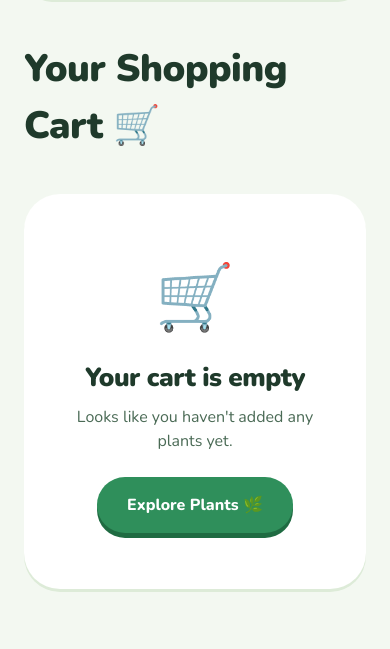
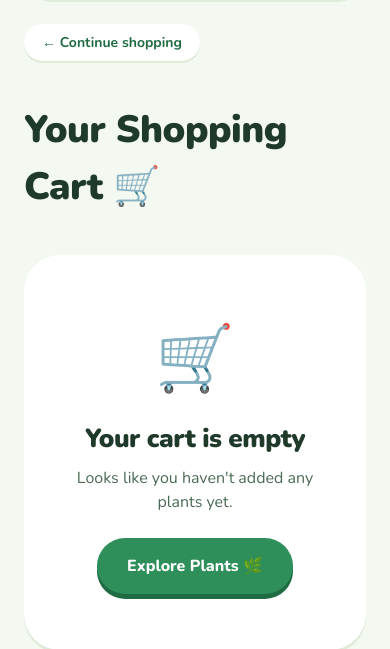
Before and after one commit to Akshatha-k2006/CodeAlpha_E-Commerce, a Django app: page /cart/ in a window 390 px wide. Shown: the part 187-836 px from the top of the page. Run offline with Django 5.2, Linux system fonts and the light colour scheme.

Commit message:
Added functional back button

```diff
--- a/plantnest/static/css/style.css
+++ b/plantnest/static/css/style.css
@@ -1082,4 +1082,30 @@ footer {
   .order-header {
     flex-direction: column;
   }
+
+  /* ---------- Back links ---------- */
+  .back-bar {
+    width: calc(100% - 48px);
+    max-width: 1180px;
+    margin: 24px auto 0;
+  }
+
+  .back-link {
+    display: inline-flex;
+    align-items: center;
+    gap: 6px;
+    padding: 8px 18px;
+    background: var(--white);
+    color: var(--green-dark);
+    font-weight: 700;
+    font-size: 14px;
+    text-decoration: none;
+    border-radius: 999px;
+    box-shadow: 0 2px 0 var(--line);
+    transition: background 0.15s;
+  }
+
+  .back-link:hover {
+    background: var(--mint-soft);
+  }
 }
--- a/plantnest/templates/cart.html
+++ b/plantnest/templates/cart.html
@@ -31,6 +31,11 @@
         {% endif %}
       </nav>
     </header>
+    <div class="back-bar">
+      <a href="{% url 'home' %}#plants" class="back-link"
+        >← Continue shopping</a
+      >
+    </div>
 
     <!-- Cart Section -->
     <main class="cart-page">
--- a/plantnest/templates/checkout.html
+++ b/plantnest/templates/checkout.html
@@ -30,6 +30,9 @@
         {% endif %}
       </nav>
     </header>
+    <div class="back-bar">
+      <a href="{% url 'cart' %}" class="back-link">← Back to cart</a>
+    </div>
 
     <main class="checkout-page">
       <h1>Checkout 🌿</h1>
--- a/plantnest/templates/product_detail.html
+++ b/plantnest/templates/product_detail.html
@@ -31,6 +31,9 @@
         {% endif %}
       </nav>
     </header>
+    <div class="back-bar">
+      <a href="{% url 'home' %}#plants" class="back-link">← Back to plants</a>
+    </div>
 
     <main class="product-detail">
       <div class="plant-image">
```
